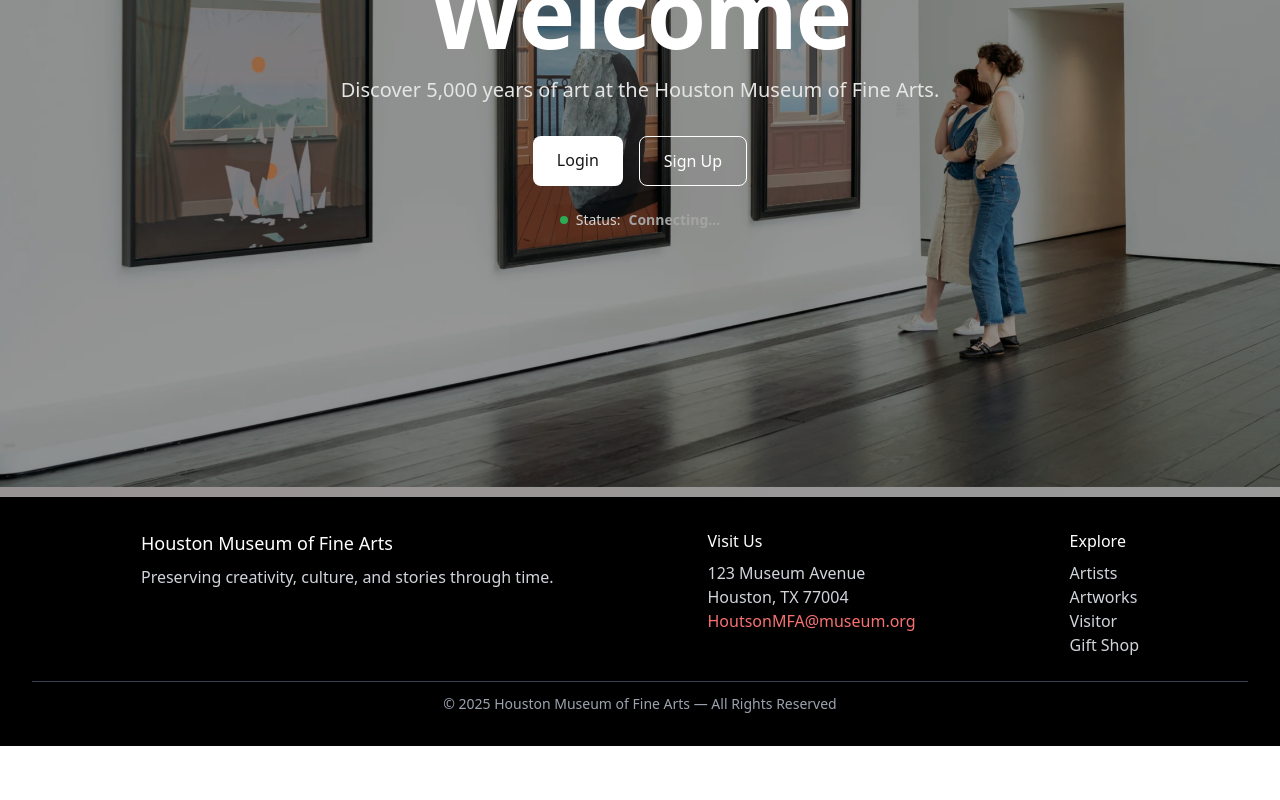
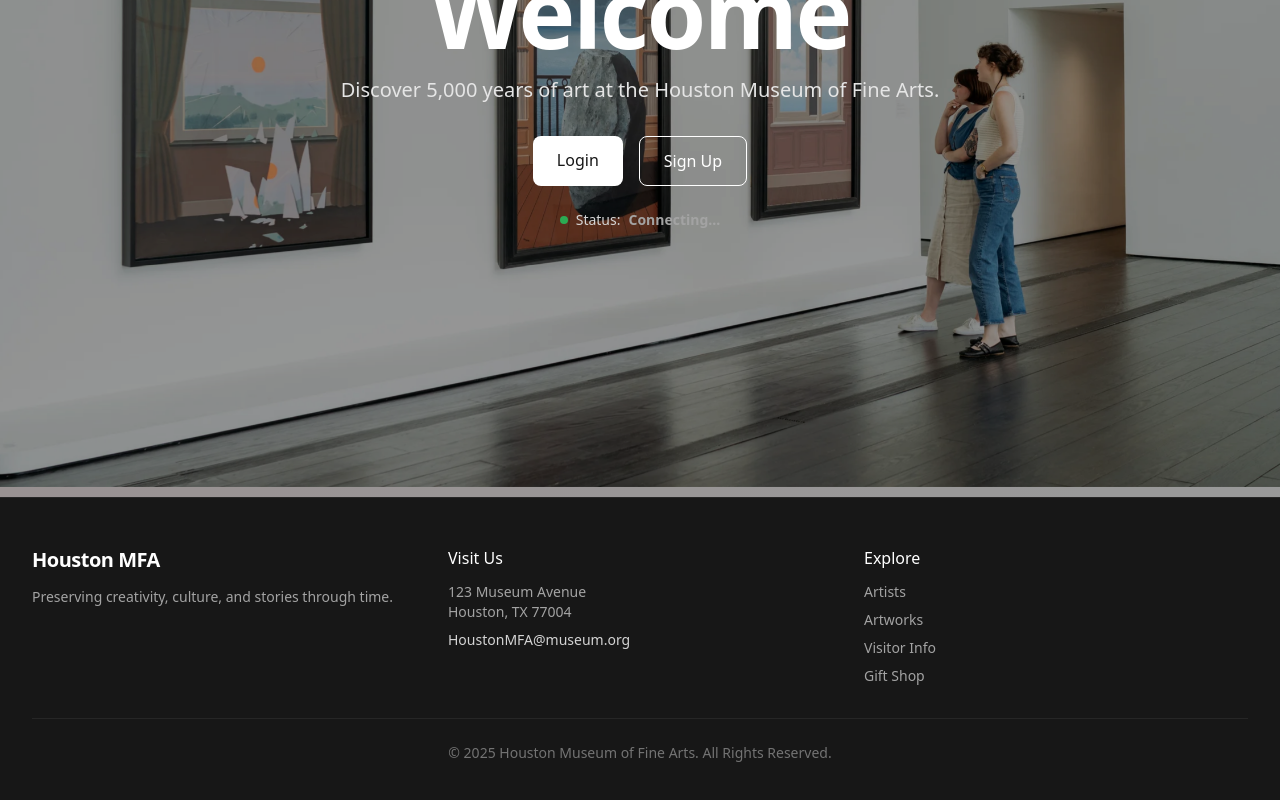
Before and after one commit to yaozay/MFAH-app, a React (Vite) app in the folder frontend/: page / in a window 1280 px wide. Shown: the part 368-1168 px from the top of the page. Before the commit the page ends 1114 px from the top, so only its background shows below. Built offline with nearby package versions, Linux system fonts and the light colour scheme; no server answers.

Commit message:
cleaner footer matching colors with navbar

```diff
--- a/frontend/src/components/Footer.jsx
+++ b/frontend/src/components/Footer.jsx
@@ -1,30 +1,64 @@
 export default function Footer() {
   return (
-    <footer className="bg-black text-gray-300 p-8">
-      <div className="max-w-6xl mx-auto flex flex-wrap justify-around">
+    <footer className="bg-neutral-900 text-neutral-400 border-t border-neutral-800">
+      <div className="max-w-7xl mx-auto px-6 sm:px-8 py-12">
+        <div className="grid grid-cols-1 md:grid-cols-3 gap-8 mb-8">
           <div>
-          <h3 className="text-white text-lg mb-2">Houston Museum of Fine Arts</h3>
-          <p>Preserving creativity, culture, and stories through time.</p>
+            <h3 className="text-xl font-semibold text-white mb-3 tracking-tight">
+              Houston MFA
+            </h3>
+            <p className="text-sm leading-relaxed">
+              Preserving creativity, culture, and stories through time.
+            </p>
           </div>
 
           <div>
-          <h4 className="text-white text-md mb-2">Visit Us</h4>
+            <h4 className="text-white font-medium mb-3">Visit Us</h4>
+            <div className="space-y-2 text-sm">
               <p>123 Museum Avenue<br />Houston, TX 77004</p>
-          <p><a href="mailto:HoutsonMFA@museum.org" className="text-red-400 hover:underline">HoutsonMFA@museum.org</a></p>
+              <p>
+                <a
+                  href="mailto:HoustonMFA@museum.org"
+                  className="text-neutral-300 hover:text-white transition-colors"
+                >
+                  HoustonMFA@museum.org
+                </a>
+              </p>
+            </div>
           </div>
 
           <div>
-          <h4 className="text-white text-md mb-2">Explore</h4>
-          <ul>
-            <li><a href="/artists" className="hover:text-red-400">Artists</a></li>
-            <li><a href="/artworks" className="hover:text-red-400">Artworks</a></li>
-            <li><a href="/visitor" className="hover:text-red-400">Visitor </a></li>
-            <li><a href="/giftshop" className="hover:text-red-400">Gift Shop</a></li>
+            <h4 className="text-white font-medium mb-3">Explore</h4>
+            <ul className="space-y-2 text-sm">
+              <li>
+                <a href="/artists" className="hover:text-white transition-colors">
+                  Artists
+                </a>
+              </li>
+              <li>
+                <a href="/artworks" className="hover:text-white transition-colors">
+                  Artworks
+                </a>
+              </li>
+              <li>
+                <a href="/visitor" className="hover:text-white transition-colors">
+                  Visitor Info
+                </a>
+              </li>
+              <li>
+                <a href="/giftshop" className="hover:text-white transition-colors">
+                  Gift Shop
+                </a>
+              </li>
             </ul>
           </div>
         </div>
-      <div className="text-center border-t border-gray-700 mt-6 pt-3 text-sm text-gray-400">
-        © 2025 Houston Museum of Fine Arts — All Rights Reserved
+
+        <div className="border-t border-neutral-800 pt-6">
+          <p className="text-center text-sm text-neutral-500">
+            © 2025 Houston Museum of Fine Arts. All Rights Reserved.
+          </p>
+        </div>
       </div>
     </footer>
   );
```
Lines whose indentation alone changed are shown as unchanged.
